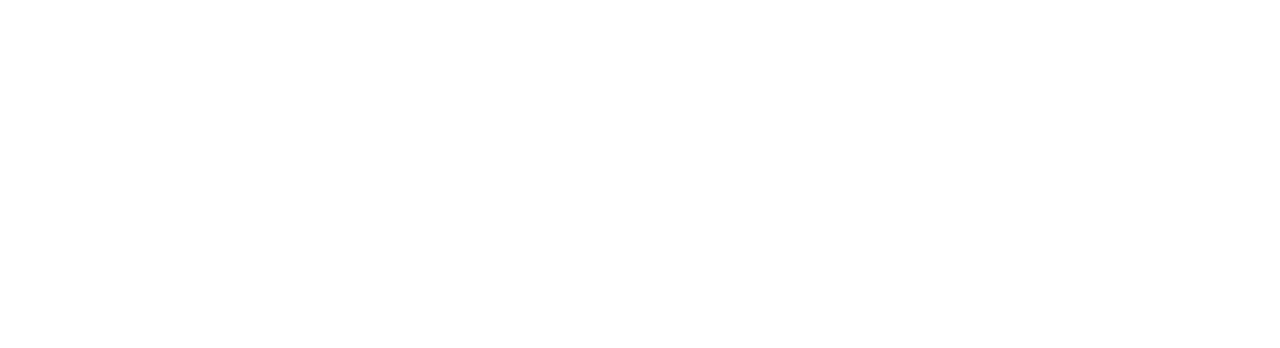
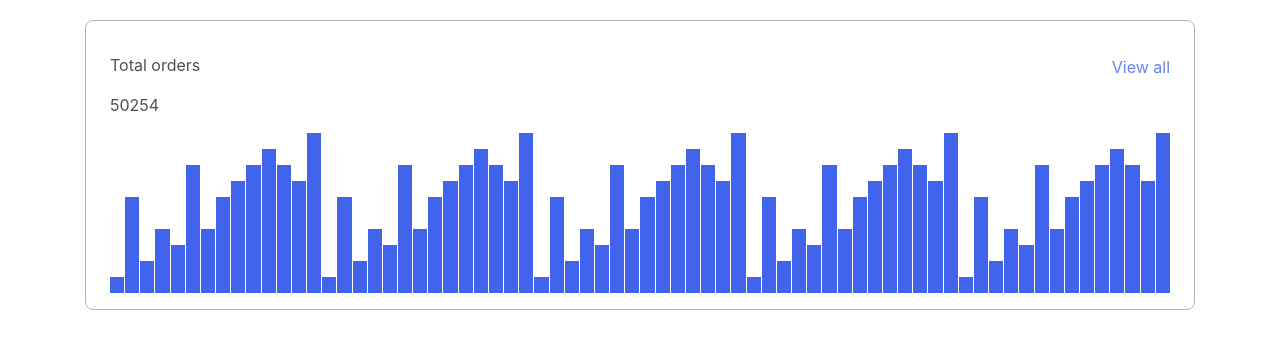
Before and after one commit to js-tasks-ru/htmlcss-20230124_guliev, a website: page 04-lection2/01-histogram/index.html in a window 1280 px wide. Drawn offline with Linux system fonts and the light colour scheme.

Commit message:
Histogram

```diff
--- a/04-lection2/01-histogram/histogram.css
+++ b/04-lection2/01-histogram/histogram.css
@@ -0,0 +1,82 @@
+.histogram {
+    width: 100%;
+    font-size: calc(16px * (100vw / 1100));
+    margin-top: 20px;
+    padding: 16px 24px;
+    display: flex;
+    flex-direction: column;
+    background: var(--white);
+    border: 1px solid var(--grey-3);
+    border-radius: 8px;
+    box-sizing: border-box;
+}
+
+.histogram__header {
+    display: flex;
+    justify-content: space-between;
+    font-family: 'Inter';
+    font-style: normal;
+    font-weight: 400;
+    line-height: 24px;
+    color: var(--black);
+    opacity: 0.8;
+}
+
+.histogram__button {
+    margin-top: 2px;
+    cursor: pointer;
+    text-align: right;
+    color: var(--blue-btn);
+}
+
+.histogram__content {
+    width: 100%;
+    display: inline-flex;
+    align-items: flex-end;
+    gap: 1px;
+}
+
+.histogram__element {
+    width: 9rem;
+    background: var(--blue-btn);
+}
+
+.histogram__element_10 {
+    height: 1rem;
+}
+
+.histogram__element_20 {
+    height: 2rem;
+}
+
+.histogram__element_30 {
+    height: 3rem;
+}
+
+.histogram__element_40 {
+    height: 4rem;
+}
+
+.histogram__element_50 {
+    height: 5rem;
+}
+
+.histogram__element_60 {
+    height: 6rem;
+}
+
+.histogram__element_70 {
+    height: 7rem;
+}
+
+.histogram__element_80 {
+    height: 8rem;
+}
+
+.histogram__element_90 {
+    height: 9rem;
+}
+
+.histogram__element_100 {
+    height: 10rem;
+}
--- a/04-lection2/01-histogram/index.html
+++ b/04-lection2/01-histogram/index.html
@@ -1,11 +1,98 @@
 <!DOCTYPE html>
 <!-- Страница с гистограммой -->
 <html lang="ru">
-    <head>
-        <link rel="stylesheet" href="../../assets/css/main.css">
-        <link rel="stylesheet" href="./histogram.css">
-    </head>
-    <body>
 
-    </body>
+<head>
+    <link rel="stylesheet" href="../../assets/css/main.css">
+    <link rel="stylesheet" href="./histogram.css">
+</head>
+
+<body>
+    <div class="container">
+        <div class="histogram">
+            <div class="histogram__header">
+                <div class="histogram__orders">
+                    <p>Total orders</p>
+                    <p>50254</p>
+                </div>
+                <div class="histogram__button">
+                    <p>View all</p>
+                </div>
+            </div>
+            <div class="histogram__content">
+                <div class="histogram__element histogram__element_10"></div>
+                <div class="histogram__element histogram__element_60"></div>
+                <div class="histogram__element histogram__element_20"></div>
+                <div class="histogram__element histogram__element_40"></div>
+                <div class="histogram__element histogram__element_30"></div>
+                <div class="histogram__element histogram__element_80"></div>
+                <div class="histogram__element histogram__element_40"></div>
+                <div class="histogram__element histogram__element_60"></div>
+                <div class="histogram__element histogram__element_70"></div>
+                <div class="histogram__element histogram__element_80"></div>
+                <div class="histogram__element histogram__element_90"></div>
+                <div class="histogram__element histogram__element_80"></div>
+                <div class="histogram__element histogram__element_70"></div>
+                <div class="histogram__element histogram__element_100"></div>
+                <div class="histogram__element histogram__element_10"></div>
+                <div class="histogram__element histogram__element_60"></div>
+                <div class="histogram__element histogram__element_20"></div>
+                <div class="histogram__element histogram__element_40"></div>
+                <div class="histogram__element histogram__element_30"></div>
+                <div class="histogram__element histogram__element_80"></div>
+                <div class="histogram__element histogram__element_40"></div>
+                <div class="histogram__element histogram__element_60"></div>
+                <div class="histogram__element histogram__element_70"></div>
+                <div class="histogram__element histogram__element_80"></div>
+                <div class="histogram__element histogram__element_90"></div>
+                <div class="histogram__element histogram__element_80"></div>
+                <div class="histogram__element histogram__element_70"></div>
+                <div class="histogram__element histogram__element_100"></div>
+                <div class="histogram__element histogram__element_10"></div>
+                <div class="histogram__element histogram__element_60"></div>
+                <div class="histogram__element histogram__element_20"></div>
+                <div class="histogram__element histogram__element_40"></div>
+                <div class="histogram__element histogram__element_30"></div>
+                <div class="histogram__element histogram__element_80"></div>
+                <div class="histogram__element histogram__element_40"></div>
+                <div class="histogram__element histogram__element_60"></div>
+                <div class="histogram__element histogram__element_70"></div>
+                <div class="histogram__element histogram__element_80"></div>
+                <div class="histogram__element histogram__element_90"></div>
+                <div class="histogram__element histogram__element_80"></div>
+                <div class="histogram__element histogram__element_70"></div>
+                <div class="histogram__element histogram__element_100"></div>
+                <div class="histogram__element histogram__element_10"></div>
+                <div class="histogram__element histogram__element_60"></div>
+                <div class="histogram__element histogram__element_20"></div>
+                <div class="histogram__element histogram__element_40"></div>
+                <div class="histogram__element histogram__element_30"></div>
+                <div class="histogram__element histogram__element_80"></div>
+                <div class="histogram__element histogram__element_40"></div>
+                <div class="histogram__element histogram__element_60"></div>
+                <div class="histogram__element histogram__element_70"></div>
+                <div class="histogram__element histogram__element_80"></div>
+                <div class="histogram__element histogram__element_90"></div>
+                <div class="histogram__element histogram__element_80"></div>
+                <div class="histogram__element histogram__element_70"></div>
+                <div class="histogram__element histogram__element_100"></div>
+                <div class="histogram__element histogram__element_10"></div>
+                <div class="histogram__element histogram__element_60"></div>
+                <div class="histogram__element histogram__element_20"></div>
+                <div class="histogram__element histogram__element_40"></div>
+                <div class="histogram__element histogram__element_30"></div>
+                <div class="histogram__element histogram__element_80"></div>
+                <div class="histogram__element histogram__element_40"></div>
+                <div class="histogram__element histogram__element_60"></div>
+                <div class="histogram__element histogram__element_70"></div>
+                <div class="histogram__element histogram__element_80"></div>
+                <div class="histogram__element histogram__element_90"></div>
+                <div class="histogram__element histogram__element_80"></div>
+                <div class="histogram__element histogram__element_70"></div>
+                <div class="histogram__element histogram__element_100"></div>
+            </div>
+        </div>
+    </div>
+</body>
+
 </html>
```
